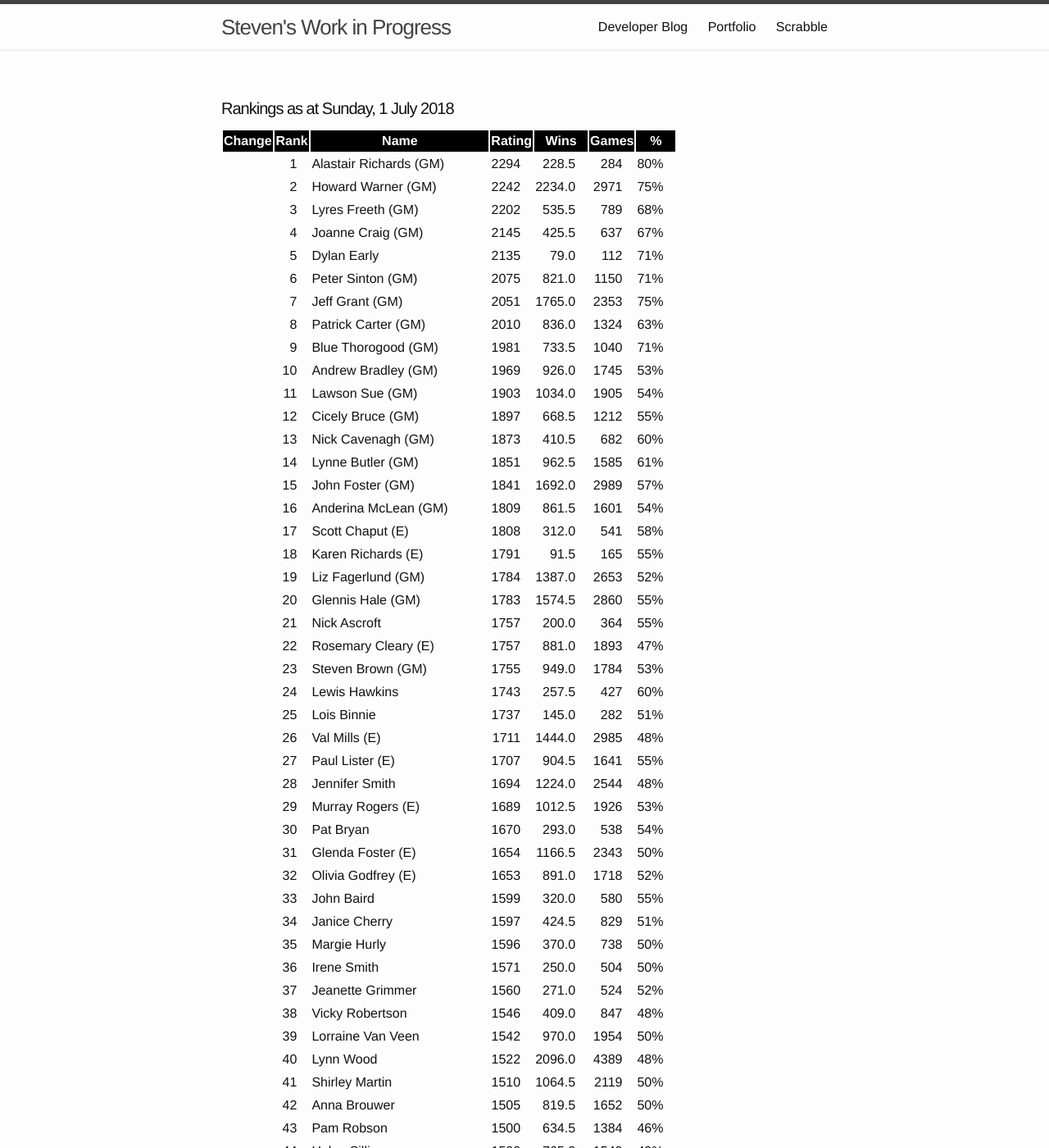
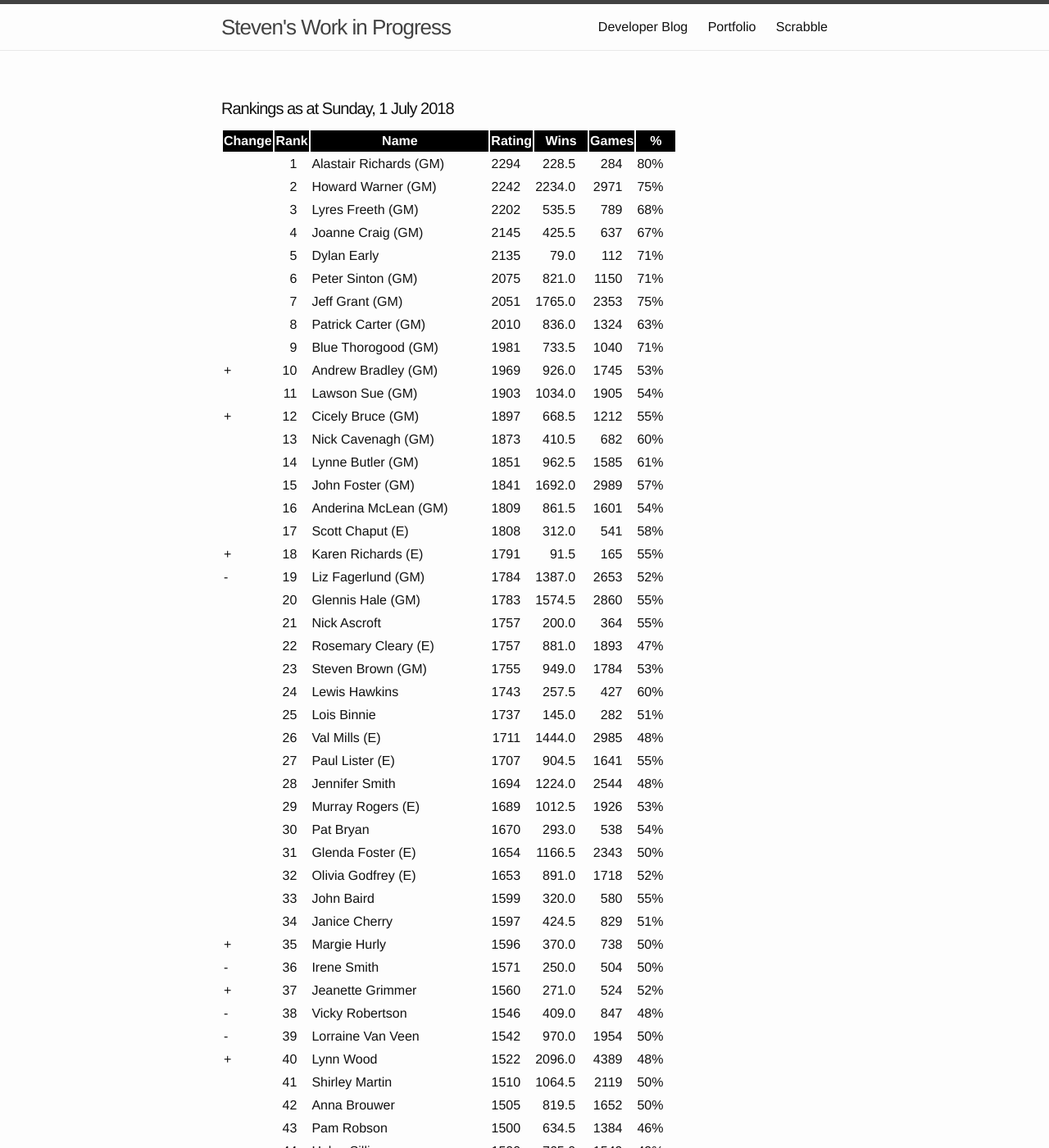
Before and after one commit to stevenb-nz/stevenb-nz.github.io, a Jekyll site: the page built from _pages/rankings.md, in a window 1280 px wide and 1400 px high. Shown: the whole window at 82% size. Built offline with Jekyll 4.4.1, drawn with Linux system fonts in a browser that asks for light colours; some of the changed text lies outside the part shown.

Commit message:
change field working for rankings

```diff
--- a/_pages/rankings.md
+++ b/_pages/rankings.md
@@ -6,18 +6,18 @@ permalink: /scrabble/rankings/
 ---
 
 {% assign list = site.data.allratings.List | where_exp:"item", 'item.Ranking > 0' | sort: 'Ranking' %}
-{% assign change = "" %}
 
 <table>
   <tr><th>Change</th><th>Rank</th><th>Name</th><th>Rating</th><th>Wins</th><th>Games</th><th>%</th></tr>
   {% for l in list %}
-  {% comment %}
-    {% if l.Seed | minus:l.LastSeed < 0 %}
-      {% assign change = "+" %}
-    {% elsif l.Seed | minus:l.LastSeed > 0 %}
-      {% assign change = "-" %}
+    {% assign changeint = l.Seed | minus:l.LastSeed %}
+    {% if changeint < 0 %}
+      {% assign changechar = "+" %}
+    {% elsif changeint > 0 %}
+      {% assign changechar = "-" %}
+    {% else %}
+      {% assign changechar = "" %}
     {% endif %}
-  {% endcomment %}
-    <tr><td class="change">{{ change }}</td><td class="ranking">{{ l.Ranking }}</td><td class="name">{{ l.Name }} {{ l.LifetimeAward }}</td><td class="rating">{{ l.Rating }}</td><td class="wins">{{ l.Wins }}</td><td class="games">{{ l.Games }}</td><td class="percent">{{ l.PercentText }}</td></tr>
+    <tr><td class="change">{{ changechar }}</td><td class="ranking">{{ l.Ranking }}</td><td class="name">{{ l.Name }} {{ l.LifetimeAward }}</td><td class="rating">{{ l.Rating }}</td><td class="wins">{{ l.Wins }}</td><td class="games">{{ l.Games }}</td><td class="percent">{{ l.PercentText }}</td></tr>
   {% endfor %}
 </table>
```
